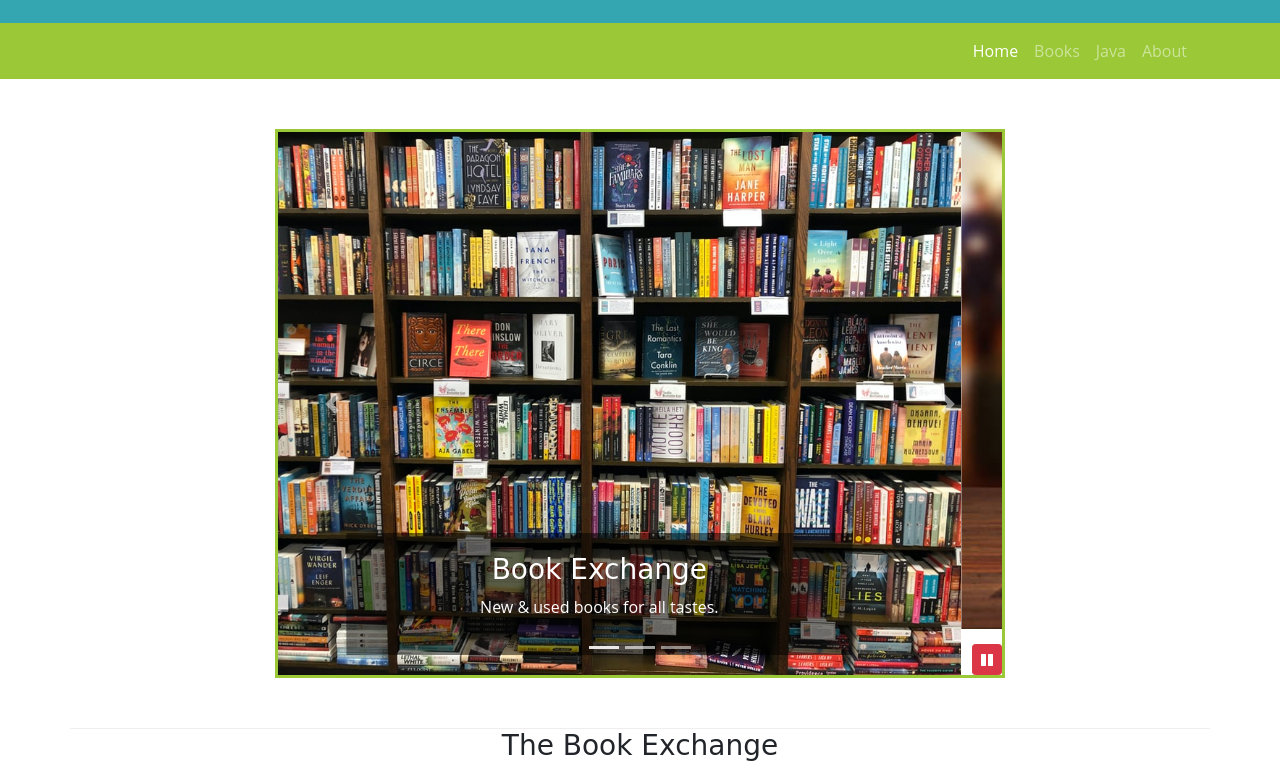
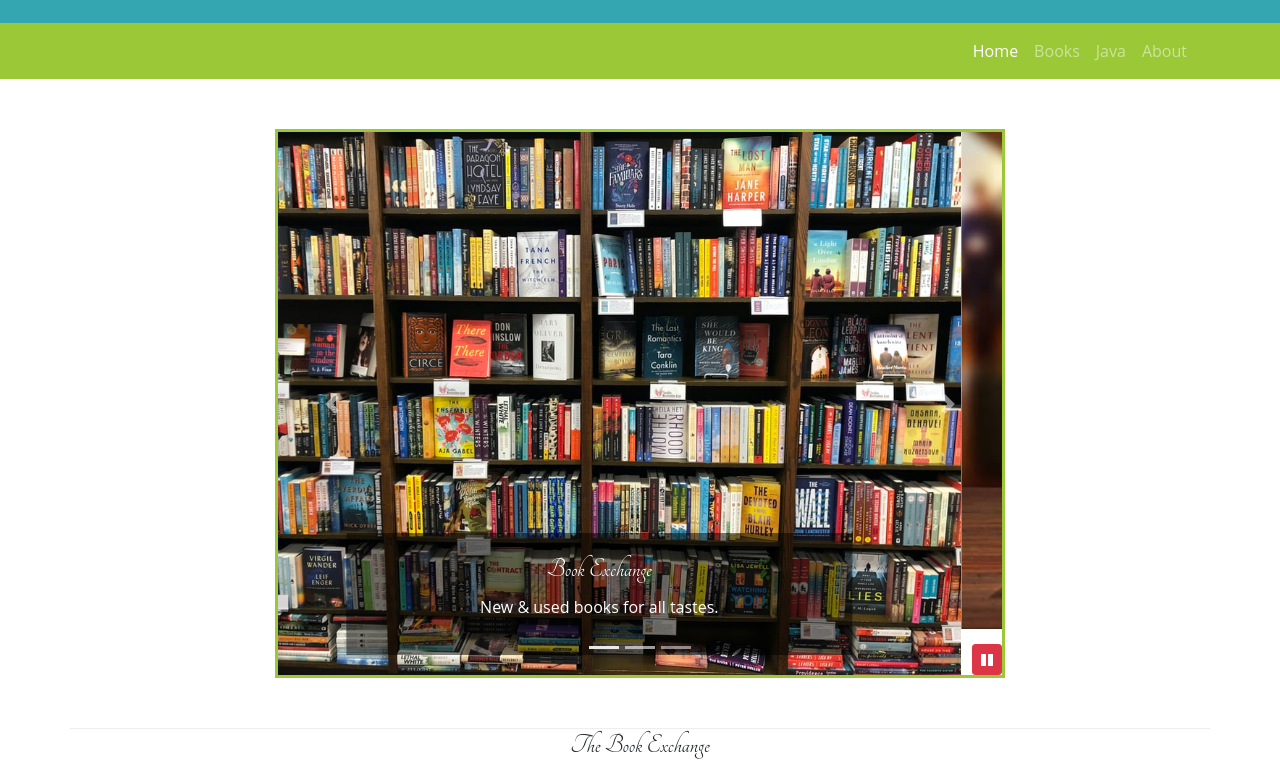
Before and after one commit to MojiTom/ethereal-books-simple, a website: page index.html in a window 1280 px wide. Shown: the part 165-933 px from the top of the page. Drawn offline with nearby package versions, Linux system fonts and the light colour scheme.

Commit message:
Changed h1 font and updated css

```diff
--- a/css/styles.scss
+++ b/css/styles.scss
@@ -6,7 +6,7 @@
 $color-black-transparent: rgba(0, 0, 0, 0.5); /* rgba allows alpha channel */
 
 $body-font: "Open Sans", sans-serif;
-$header-font: "Lobster", cursive;
+$header-font: "Tangerine", serif;
 
 body {
     font-family: $body-font;
--- a/index.html
+++ b/index.html
@@ -9,6 +9,7 @@
     <link rel="stylesheet" href="node_modules/bootstrap/dist/css/bootstrap.min.css" />
     <link rel="stylesheet" href="node_modules/font-awesome/css/font-awesome.min.css" />
     <link rel="stylesheet" href="node_modules/bootstrap-social/bootstrap-social.css" />
+    <link rel="stylesheet" href="https://fonts.googleapis.com/css?family=Tangerine" />
     <link rel="stylesheet" href="css/styles.css" />
 
     <title>Ethereal Book Exchange & Java Joint</title>
```
Also changed, not shown: css/styles.css.
